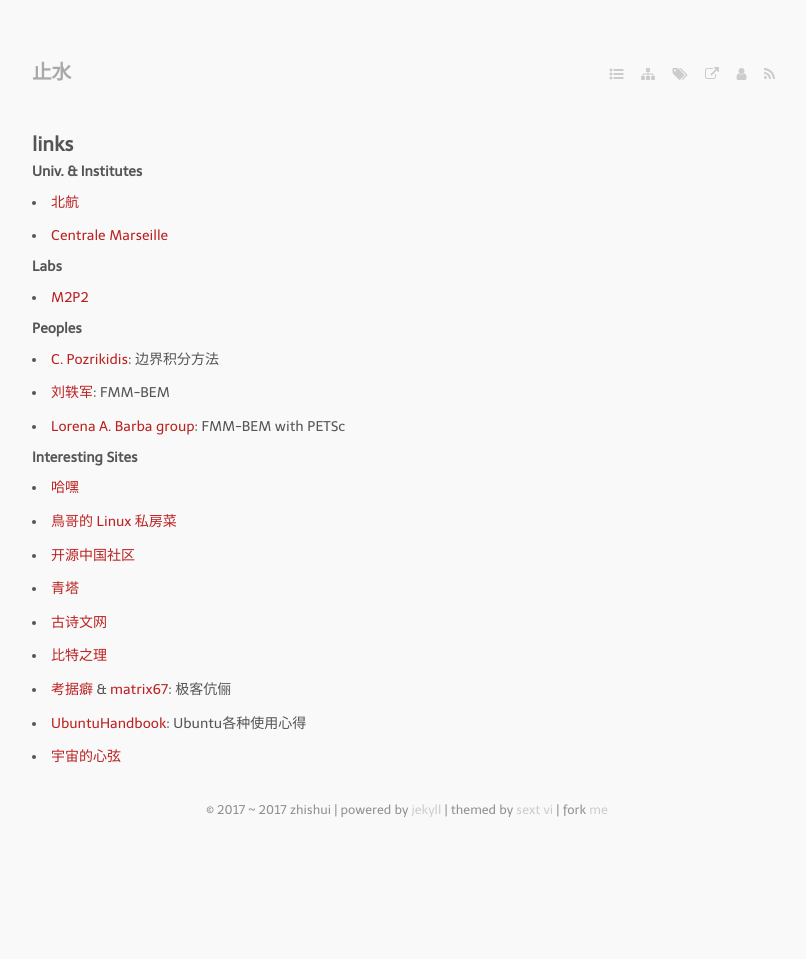
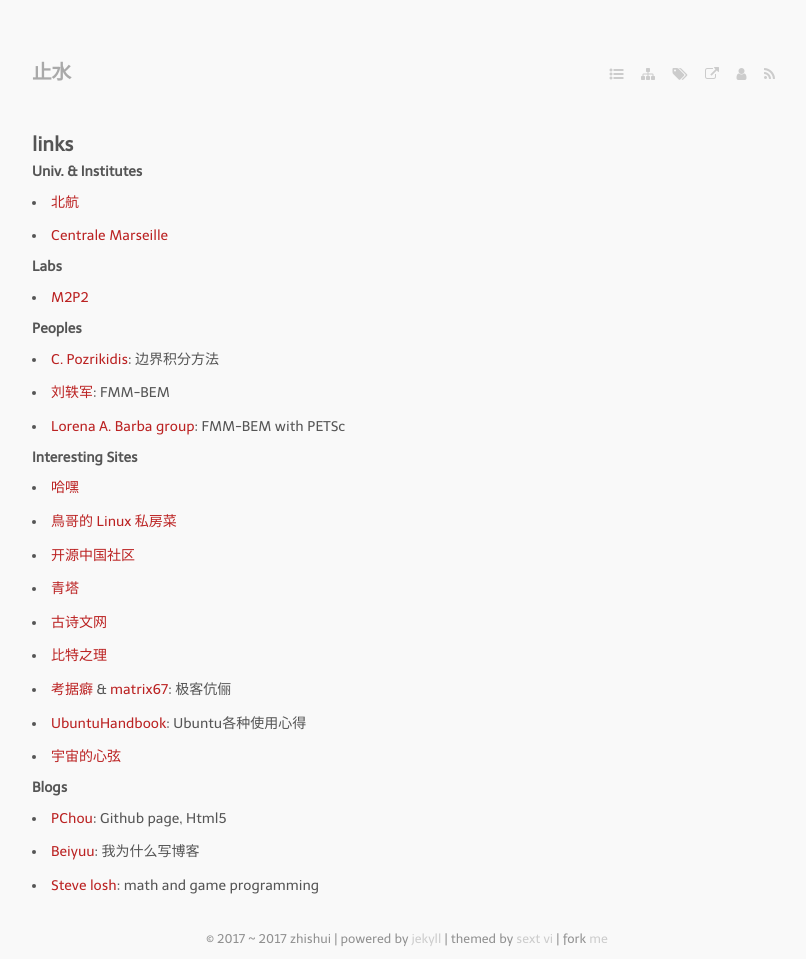
Before and after one commit to bizhishui/bizhishui.github.io, a Jekyll site: the page built from links.md, in a window 1280 px wide. Shown: the whole page, without its empty margins (233-1039 px from the left). Built offline with Jekyll 4.4.1, drawn with Linux system fonts in a browser that asks for light colours; nearby versions of some CDN libraries; some web fonts are replaced; before the commit the page ends 900 px from its top, so only the background shows below that.

Commit message:
update links

```diff
--- a/links.md
+++ b/links.md
@@ -28,3 +28,9 @@
 - [考据癖](http://localhost-8080.com/) & [matrix67](http://www.matrix67.com/): 极客伉俪
 - [UbuntuHandbook](http://ubuntuhandbook.org/): Ubuntu各种使用心得
 - [宇宙的心弦](https://www.physixfan.com/)
+
+
+#### Blogs
+- [PChou](http://www.pchou.info/index.html): Github page, Html5
+- [Beiyuu](http://beiyuu.com/why-blog): 我为什么写博客
+- [Steve losh](http://stevelosh.com/): math and game programming
```
